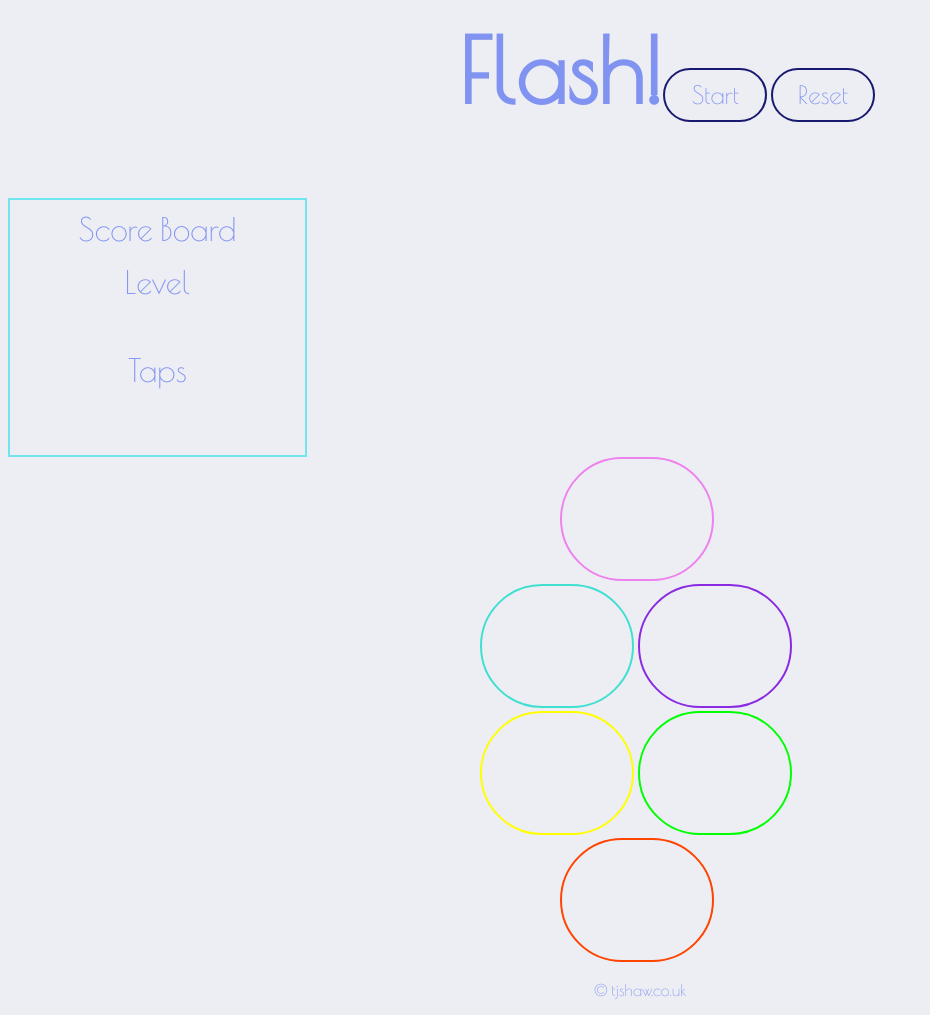
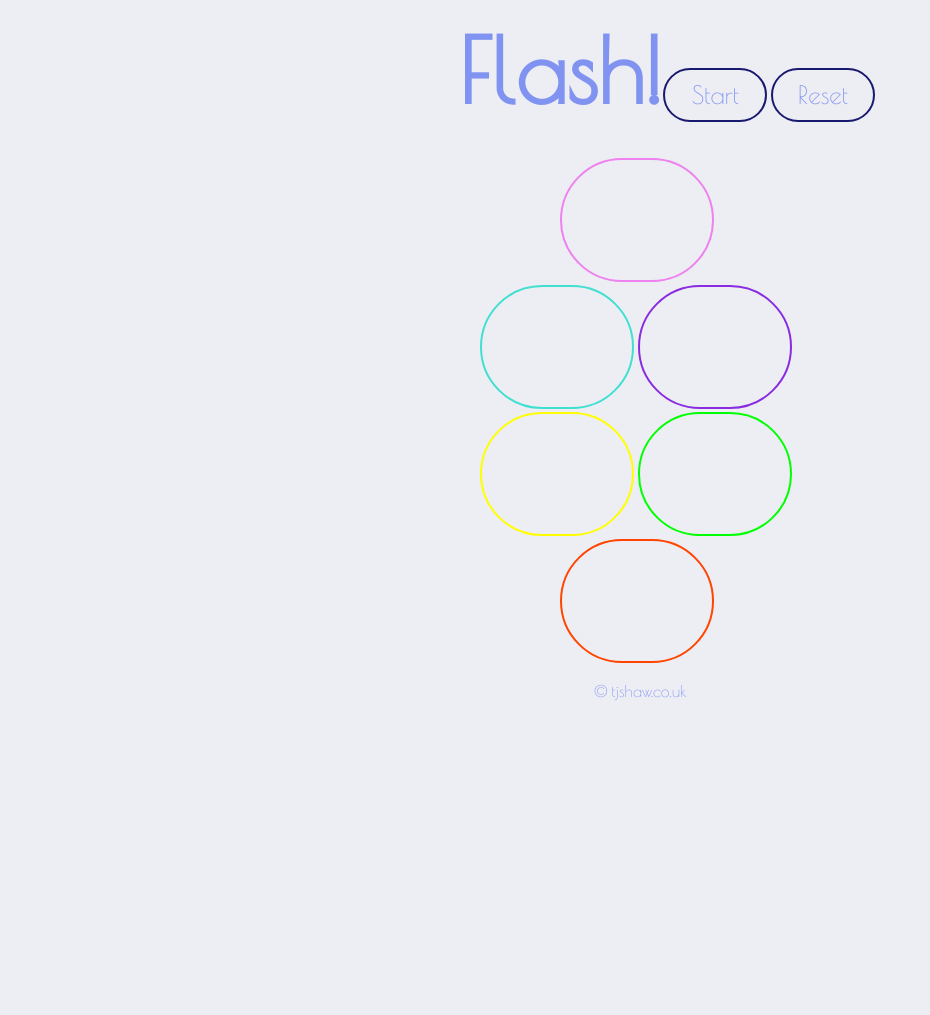
Before and after one commit to timshaw16/wdi-project-1, a PHP site: page / in a window 1280 px wide. Shown: the whole page, without its empty margins (0-930 px from the left). After the commit the page ends 700 px from the top, so only its background shows below. Run offline with PHP 8.4, Linux system fonts and the light colour scheme; some libraries are stand-ins or nearby versions.

Commit message:
undone all of score board

```diff
--- a/css/style.css
+++ b/css/style.css
@@ -13,21 +13,24 @@ footer {
 
 }
 
-#scoreBoard {
+/*#scoreBoard {
   border: 2px solid #70E4EF;
   width: 275px;
-  height: 235px;
+  height: 180px;
   padding: 10px;
   margin-top: 70px;
   text-align: center;
   font-size: 32px;
-}
+  border-radius: 30px;
+}*/
 
 #grid {
   margin: 0 auto;
   width: 320px;
   padding-left: 0;
+  margin-top: 30px;
 }
+
 
 li {
   height: 120px;
@@ -95,13 +98,19 @@ li {
 }
 
 #level {
-  margin-top: -17px;
+  margin-top: 25px;
+  margin-bottom: -55px;
 }
 
 #taps {
   margin-left: 0;
   margin-top: -50px;
 }
+
+/*p {
+  margin: 0;
+  margin-bottom: -50px;
+}*/
 
 h1 {
   /*text-align: center;*/
--- a/index.html
+++ b/index.html
@@ -15,12 +15,12 @@
   <main>
 
     <h1>Flash!</h1>
-    <div id   ="start">Start</div>
-    <div id   ="reset">Reset</div>
-    <div id   ="scoreBoard">Score Board
+    <div id ="start">Start</div>
+    <div id ="reset">Reset</div>
+    <!-- <div id ="scoreBoard">Score Board
         <li id ="level"><p>Level</p></li>
         <li id ="taps"><p>Taps</p></li>
-      </div>
+      </div> -->
 
 
   <ul id="grid">
--- a/js/app.js
+++ b/js/app.js
@@ -40,7 +40,7 @@ function playSequence(){
       const nextIndex = gameSequence[i];
       const $nextLi = $($lis[nextIndex]);
       const prevColor = $nextLi.css('background-color');
-      $nextLi.css('background-color', 'white');
+      $nextLi.css('background-color', '#dcdcf7');
 
       setTimeout(() => {
         $nextLi.css('background-color', prevColor);
@@ -64,7 +64,7 @@ function guess() {
   // Get the index of that li
   const chosenIndex = $lis.index($chosenLi);
   const prevColor   = $chosenLi.css('background-color');
-  $chosenLi.css('background-color', 'white');
+  $chosenLi.css('background-color', '#dcdcf7');
   setTimeout(() => {
     $chosenLi.css('background-color', prevColor);
   }, 500);
```
